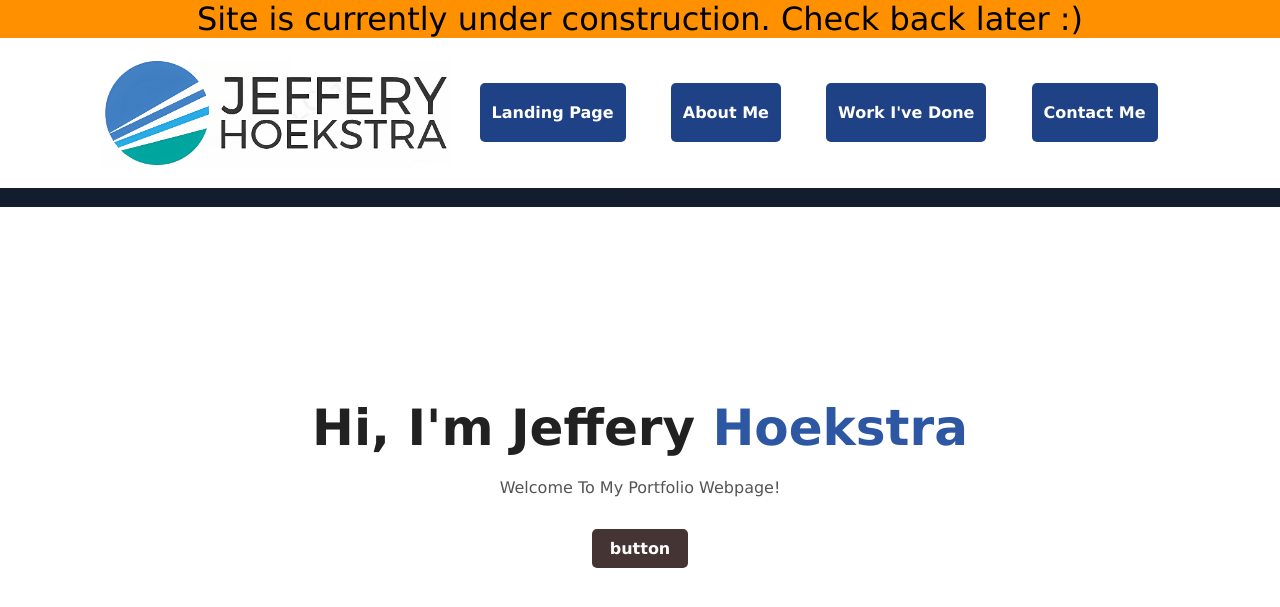
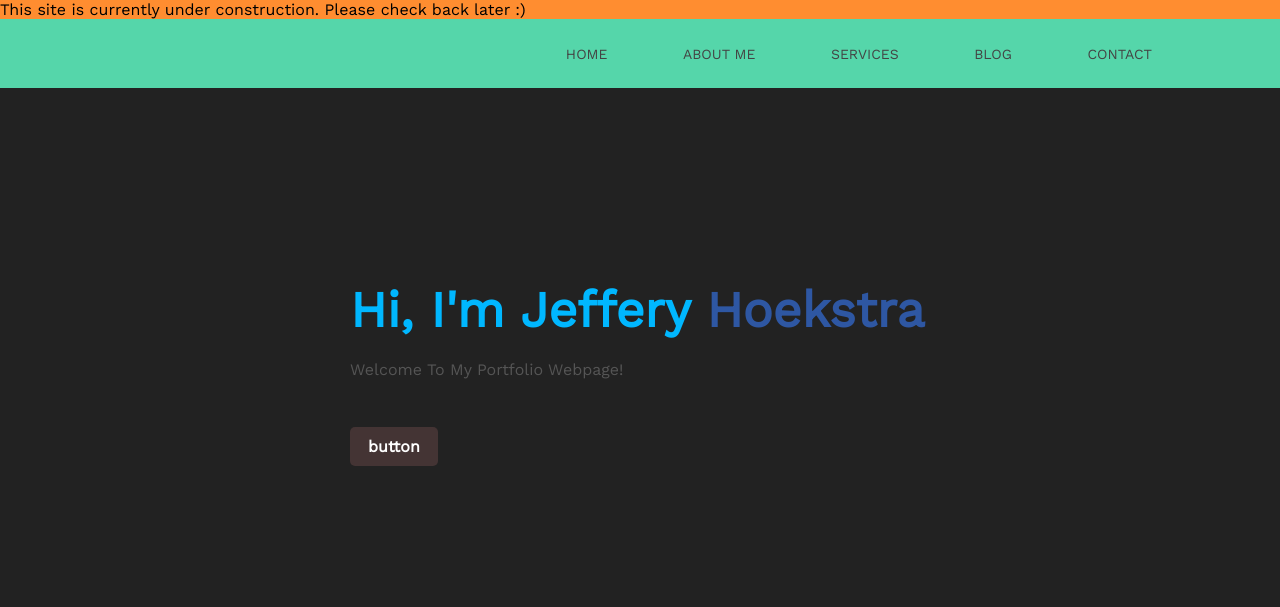
Before and after one commit to jefferyhoekstra/myportfolio, a web app: file index.html in a window 1280 px wide. Shown: the top 607 px of the page. Run offline with its HTML, style and script files only (its server is not run), Linux system fonts and the light colour scheme.

Commit message:
newtoolbar

```diff
--- a/css/styles.css
+++ b/css/styles.css
@@ -1,68 +1,102 @@
 
-* {
+body {
     margin: 0;
-    padding: 0;
-    font-family: verdana;
+    background: #222;
+    font-family: 'Work Sans', sans-serif;
+    font-weight: 400;
 }
 
-body {
-    font-family: verdana;
-    width: auto;
-    height: auto;
-    margin: auto;
+.container {
+    width: 80%;
+    margin: 0 auto;
+
 }
 
 .construction {
-    text-align: center;
-    font-size: 2em;
-    background-color: rgb(255, 145, 0);
+    background: #ff8d30;
+}
+
+header {
+    background: #55d6aa;
+}
+
+.logo {
+    float:left;
+    padding: 10px 0;
+}
+
+header::after {
+    content: '';
+    display: table;
+    clear: both;
 }
 
 nav {
-    display: flex;
-    width: 84%;
-    margin: auto;
-    padding: 20px 10px;
-    align-items: center;
-    justify-content: space-between;
+    float:right;
 }
 
-.bar {
-    text-align: center;
-    background: #141d2e;
-    color: #141d2e;
-    margin: auto;
+nav ul {
+    margin: 0;
+    padding: 0;
+    list-style: none;
 }
 
-nav ul li {
+nav li {
     display: inline-block;
-    list-style: none;
-    margin: 10px 20px;
+    margin-left: 70px;
+    padding-top: 25px;
+    padding-bottom: 25px;
+
+    position: relative;
 }
 
-nav ul li a {
+nav a {
+    color : #444;
     text-decoration: none;
-    color: white;
-    font-weight: bold;
-    background: #1f4186;
-    display: block;
-    border-radius: 5px;
-    margin: auto;
-    padding: 20px 12px;
+    text-transform: uppercase;
+    font-size: 14px;
 }
 
-nav ul li a:hover {
-    background: #3976f0;
+nav a:hover {
+    color: #000;
+
 }
+
+nav a::before {
+    content: '';
+    display: block;
+    height: 5px;
+    width: 100%;
+    background: #444;
+
+    position: absolute;
+    top: 0;
+    width: 0;
+
+    transition: all ease-in-out 250ms;
+}
+
+nav a:hover::before {
+    width: 100%;
+}
+
+
+
+
+
+
+
+
 
 .detel {
     margin-top: 15%;
-    text-align: center; /* Center text on all screen sizes */
+    text-align: left; /* Center text on all screen sizes */
+    padding-left: 350px;
 }
 
 .detel h1 {
     font-size: 50px;
-    color: #212121;
+    color: #00b7ff;
     margin-bottom: 20px;
 }
 
--- a/index.html
+++ b/index.html
@@ -8,6 +8,12 @@
     <meta charset="UTF-8">
     <meta name="viewport" content="width=device-width, initial-scale=1.0">
     <link rel="stylesheet" type="text/css" href="./css/styles.css"/>
+
+    <!-- Font Google -->
+
+    <link rel="preconnect" href="https://fonts.googleapis.com">
+    <link rel="preconnect" href="https://fonts.gstatic.com" crossorigin>
+    <link href="https://fonts.googleapis.com/css2?family=Work+Sans&display=swap" rel="stylesheet">
     <style>
         /* Add CSS for mobile devices */
         @media screen and (max-width: 480px) {
@@ -25,26 +31,36 @@
 
 <header>
     <div class="construction">
-    Site is currently under construction. Check back later :)
+    This site is currently under construction. Please check back later :)
 </div>
 </header>
 
 <header>
 
 <body>
-    <div class="hero">
+    <div class="container">
+
+        <!--<img src="imgs/logo.png" class="logo" width=350> -->
+
         <nav>
-            <img src="imgs/logo.png" class="logo" width=350>
             <ul>
-                <li><a href="#">Landing Page</a></li>
-                <li><a href="#">About Me</a></li>
-                <li><a href="#">Work I've Done</a></li>
-                <li><a href="#">Contact Me</a></li>
+                <li><a href="#">Home</a></li>
+                <li><a href="#">About me</a></li>
+                <li><a href="#">Services</a></li>
+                <li><a href="#">Blog</a></li>
+                <li><a href="#">Contact</a></li>
             </ul>
         </nav>
-        <div class="bar">
-            -
-        </div>
+
+
+
+
+
+
+
+
+</body>
+</header>
 <div class="detel">
     <h1>Hi, I'm Jeffery <span>Hoekstra</span></h1>
     <p>Welcome To My Portfolio Webpage!
@@ -54,6 +70,4 @@
 </div>
 </div>
 
-</body>
-</header>
 </html>
```
Lines whose indentation alone changed are shown as unchanged.
